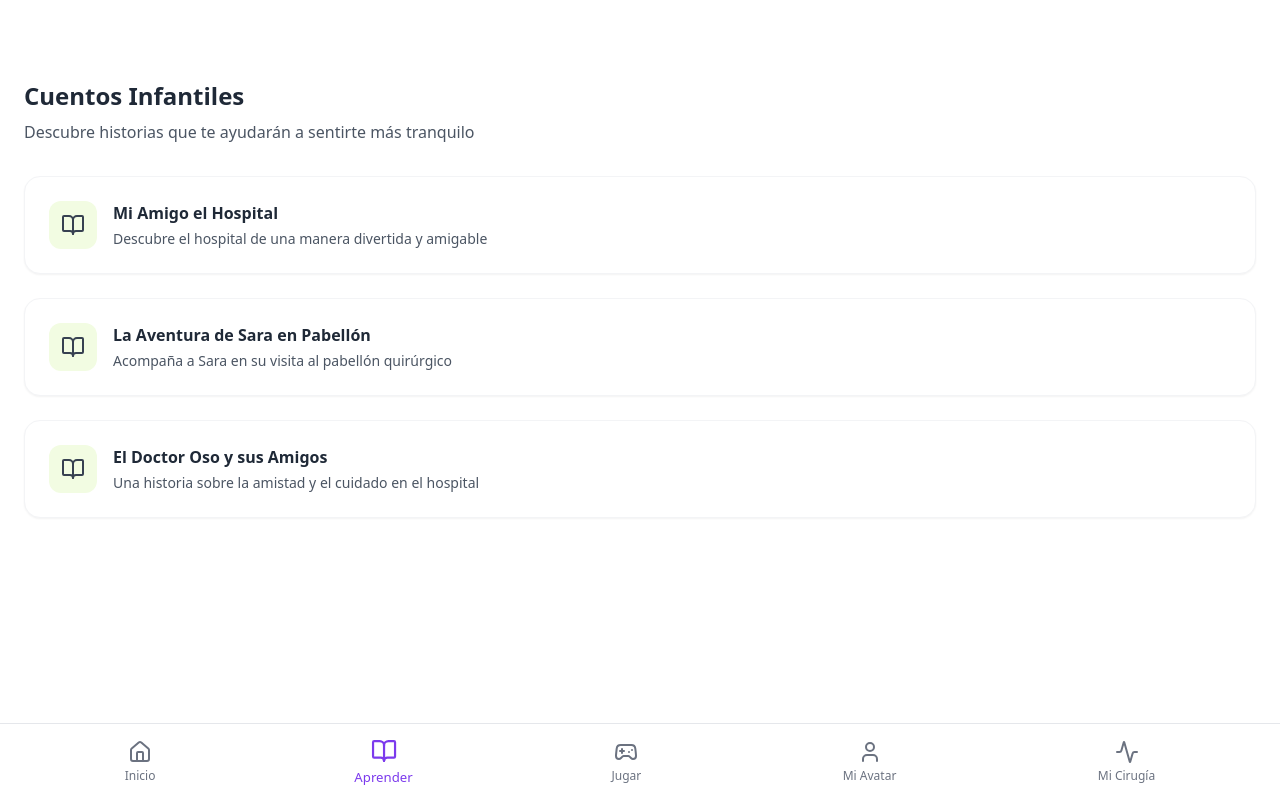
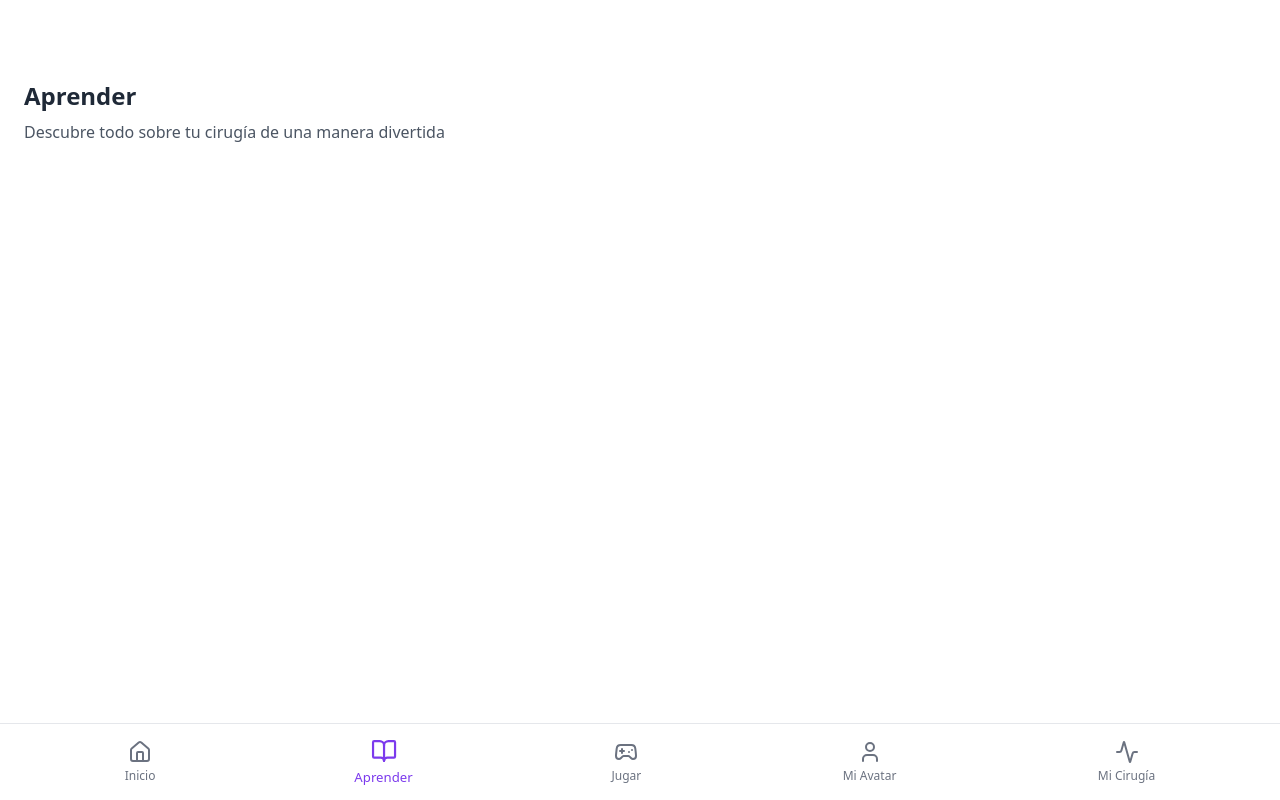
Before and after one commit to Lanico-herrera/chirpy-care-journey, a React (Vite) app: page /aprender in a window 1280 px wide. Built offline with nearby package versions, Linux system fonts and the light colour scheme.

Commit message:
Remove learning section stories
Remove stories from the "Aprender" section.  Update the section header to only say "Cuentos infantiles" and adjust the description accordingly.

```diff
--- a/src/pages/Aprender.tsx
+++ b/src/pages/Aprender.tsx
@@ -1,68 +1,14 @@
 
 import { Navigation } from "@/components/Navigation";
 import { motion } from "framer-motion";
-import { BookOpen } from "lucide-react";
-import { Link } from "react-router-dom";
-
-const stories = [
-  {
-    id: 1,
-    title: "Mi Amigo el Hospital",
-    description: "Descubre el hospital de una manera divertida y amigable",
-    image: "/lovable-uploads/f634e0d9-b343-4d93-87bd-d00af0370c81.png",
-    to: "/aprender/mi-amigo-hospital"
-  },
-  {
-    id: 2,
-    title: "La Aventura de Sara en Pabellón",
-    description: "Acompaña a Sara en su visita al pabellón quirúrgico",
-    image: "/lovable-uploads/f634e0d9-b343-4d93-87bd-d00af0370c81.png",
-    to: "/aprender/sara-pabellon"
-  },
-  {
-    id: 3,
-    title: "El Doctor Oso y sus Amigos",
-    description: "Una historia sobre la amistad y el cuidado en el hospital",
-    image: "/lovable-uploads/f634e0d9-b343-4d93-87bd-d00af0370c81.png",
-    to: "/aprender/doctor-oso"
-  }
-];
 
 const Aprender = () => {
   return (
     <div className="min-h-screen bg-white pb-20">
       <div className="max-w-screen-xl mx-auto px-4 pt-16 sm:pt-20 pb-6 sm:px-6">
         <div className="mb-8">
-          <h1 className="text-2xl font-bold text-gray-800 mb-2">Cuentos Infantiles</h1>
-          <p className="text-gray-600">Descubre historias que te ayudarán a sentirte más tranquilo</p>
-        </div>
-
-        <div className="grid gap-6">
-          {stories.map((story) => (
-            <motion.div
-              key={story.id}
-              initial={{ opacity: 0, y: 20 }}
-              animate={{ opacity: 1, y: 0 }}
-              transition={{ duration: 0.3 }}
-            >
-              <Link
-                to={story.to}
-                className="block bg-white rounded-2xl shadow-sm border border-gray-100 overflow-hidden hover:shadow-md transition-shadow"
-              >
-                <div className="p-6">
-                  <div className="flex items-start gap-4">
-                    <div className="bg-[#F2FCE2] p-3 rounded-xl">
-                      <BookOpen className="w-6 h-6 text-gray-700" />
-                    </div>
-                    <div>
-                      <h3 className="font-semibold text-gray-800 mb-1">{story.title}</h3>
-                      <p className="text-sm text-gray-600">{story.description}</p>
-                    </div>
-                  </div>
-                </div>
-              </Link>
-            </motion.div>
-          ))}
+          <h1 className="text-2xl font-bold text-gray-800 mb-2">Aprender</h1>
+          <p className="text-gray-600">Descubre todo sobre tu cirugía de una manera divertida</p>
         </div>
       </div>
       <Navigation />
--- a/src/pages/Index.tsx
+++ b/src/pages/Index.tsx
@@ -105,8 +105,8 @@ const Index = () => {
           className="mb-8"
         >
           <div className="bg-[#E5DEFF] rounded-2xl p-6 mb-4">
-            <h2 className="text-xl font-bold text-gray-800 mb-3">Cuentos Infantiles</h2>
-            <p className="text-gray-700 mb-4">Descubre historias que te ayudarán a sentirte más tranquilo</p>
+            <h2 className="text-xl font-bold text-gray-800 mb-3">Cuentos</h2>
+            <p className="text-gray-700 mb-4">Descubre historias que te ayudarán a sentirte más tranquilo/a</p>
             <div className="grid gap-3">
               {stories.map((story) => (
                 <motion.div key={story.id} variants={itemVariants}>
```
